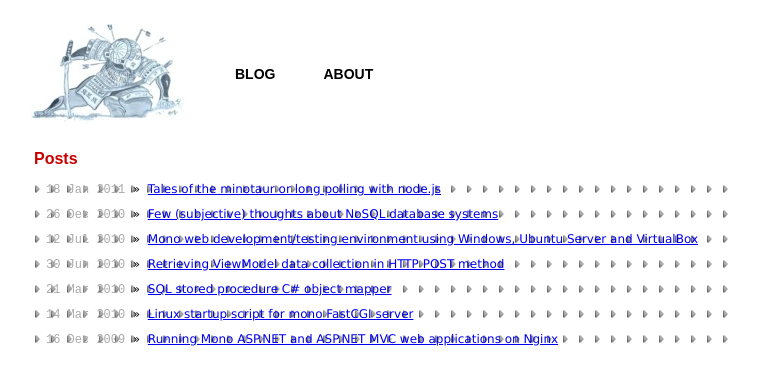
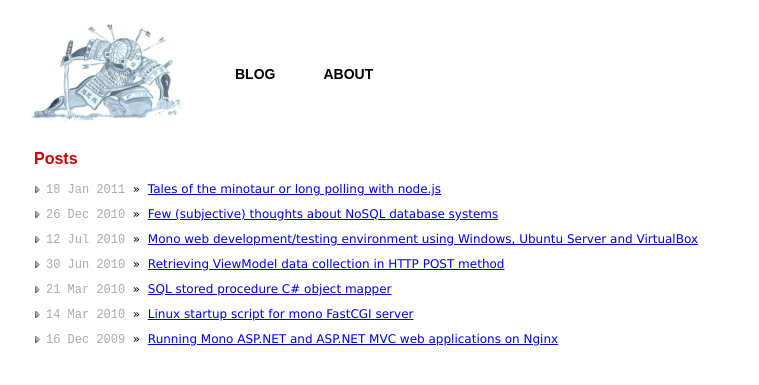
Before and after one commit to yojimbo87/yojimbo87.github.com, a Jekyll site: the page built from index.html, in a window 1280 px wide. Shown: the top 385 px of the page, without its empty margins (260-1019 px from the left). Built offline with Jekyll 4.4.1, drawn with Linux system fonts in a browser that asks for light colours; Markdown is read by kramdown in place of the engine named in the settings.

Commit message:
List no repeat.

```diff
--- a/css/screen.css
+++ b/css/screen.css
@@ -64,6 +64,6 @@ h3 { font-family: Arial; font-size: 14px; font-weight: bold; margin: 24px 4px 12
 		p.quote { font-style: italic; margin: 16px; }
 		p code { background: #f8f8ff; border: 1px solid #ddd; padding: 1px 4px; }
 		ul { list-style-type: none; /*margin: 0 0 0 8px;*/ }
-		li { background: transparent url('/images/bullet.png') 0 50%; display: list-item; text-indent: 16px; }
+		li { background: transparent url('/images/bullet.png') 0 50% no-repeat; display: list-item; text-indent: 16px; }
 		.highlight pre { background: #f8f8ff; border: 1px solid #ddd; font-family: Courier New; margin: 12px 0; overflow: auto; padding: 4px; }
 		.related { margin: 12px 0 24px 0; overflow: hidden; }
```
